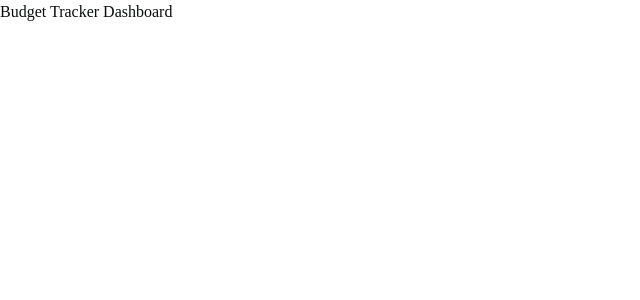
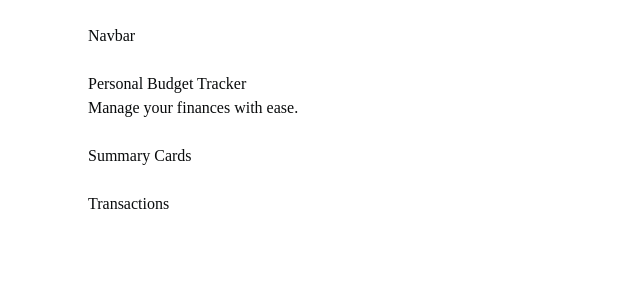
Before and after one commit to mrcv-dmg/midterm-project-webdvt, a React (Vite) app: page / in a window 1280 px wide. Shown: the top 300 px of the page, without its empty margins (0-640 px from the left). Built offline with nearby package versions, Linux system fonts and the light colour scheme.

Commit message:
added new pages and routing

```diff
--- a/src/App.jsx
+++ b/src/App.jsx
@@ -1,7 +1,29 @@
-import Dashboard from "./critters/dashboard";
+import{
+  BrowserRouter,
+  Routes,
+  Route
+} from "react-router-dom";
 
-function App() {
-  return <Dashboard />;
+import Dashboard from "./pages/dashboard";
+import AddTransaction from "./pages/addTransaction";
+import TransactionDetail from "./pages/transactionDetail";
+import Summary from "./pages/summary";
+
+function App(){
+  return(
+    <BrowserRouter>
+    <Routes>
+      <Route path = "/" element={
+        <Dashboard />} />
+      <Route path = "/addTransaction" element={
+        <AddTransaction />} />
+      <Route path = "/transactionDetail" element={
+        <TransactionDetail />} />
+      <Route path = "/summary" element={
+        <Summary />} />
+    </Routes>
+  </BrowserRouter>
+  );
 }
 
 export default App;
--- /dev/null
+++ b/src/components/ui/header.jsx
@@ -0,0 +1,8 @@
+export default function Header() {
+  return (
+    <header>
+      <h1>Personal Budget Tracker</h1>
+      <p>Manage your finances with ease.</p>
+    </header>
+  );
+}
--- /dev/null
+++ b/src/components/ui/navbar.jsx
@@ -0,0 +1,7 @@
+export default function Navbar(){
+    return(
+        <nav>
+            Navbar
+        </nav>
+    );
+}
--- /dev/null
+++ b/src/components/ui/summarycards.jsx
@@ -0,0 +1,7 @@
+export default function SummaryCards() {
+  return (
+    <section>
+      Summary Cards
+    </section>
+  );
+}
--- /dev/null
+++ b/src/components/ui/transactionlist.jsx
@@ -0,0 +1,7 @@
+export default function TransactionList() {
+  return (
+    <section>
+      Transactions
+    </section>
+  );
+}
--- a/src/critters/dashboard.jsx
+++ /dev/null
@@ -1,5 +0,0 @@
-export default function Dashboard() {
-  return (
-    <h1>Budget Tracker Dashboard</h1>
-  );
-}
--- /dev/null
+++ b/src/pages/addTransaction.jsx
@@ -0,0 +1,3 @@
+export default function AddTransaction() {
+  return <h1>Add Transaction</h1>;
+}
--- /dev/null
+++ b/src/pages/dashboard.jsx
@@ -0,0 +1,15 @@
+import Navbar from "@/components/ui/navbar";
+import SummaryCards from "@/components/ui/summarycards";
+import Header from "@/components/ui/header";
+import TransactionList from "@/components/ui/transactionlist";
+
+export default function Dashboard() {
+  return (
+    <main className="container mx-auto max-w-6xl p-6 space-y-6">
+      <Navbar />
+      <Header />
+      <SummaryCards />
+      <TransactionList />
+    </main>
+  );
+}
--- /dev/null
+++ b/src/pages/summary.jsx
@@ -0,0 +1,3 @@
+export default function Summary() {
+  return <h1>Summary</h1>;
+}
--- /dev/null
+++ b/src/pages/transactionDetail.jsx
@@ -0,0 +1,3 @@
+export default function TransactionDetail() {
+  return <h1>Transaction Detail</h1>;
+}
```
